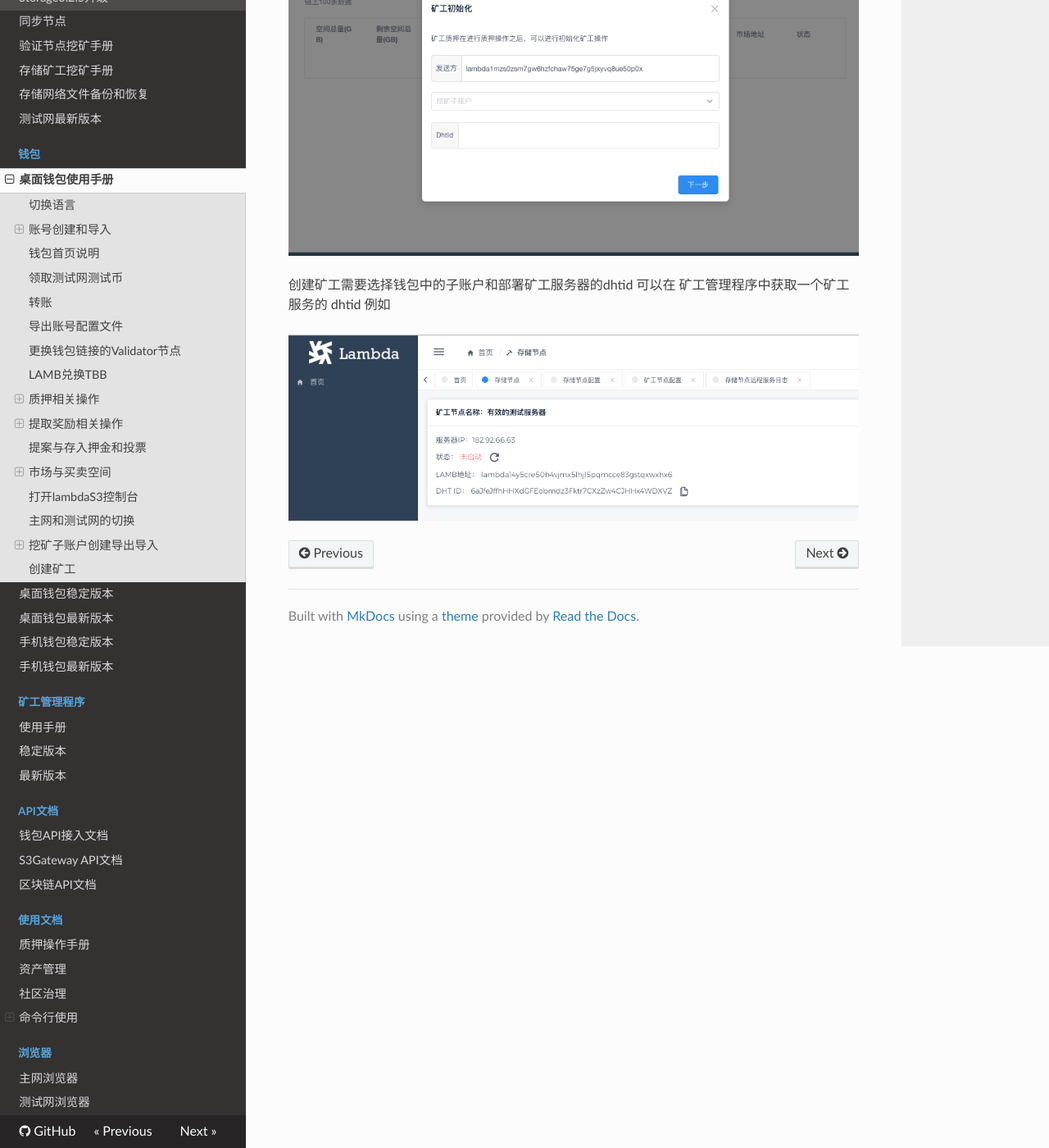
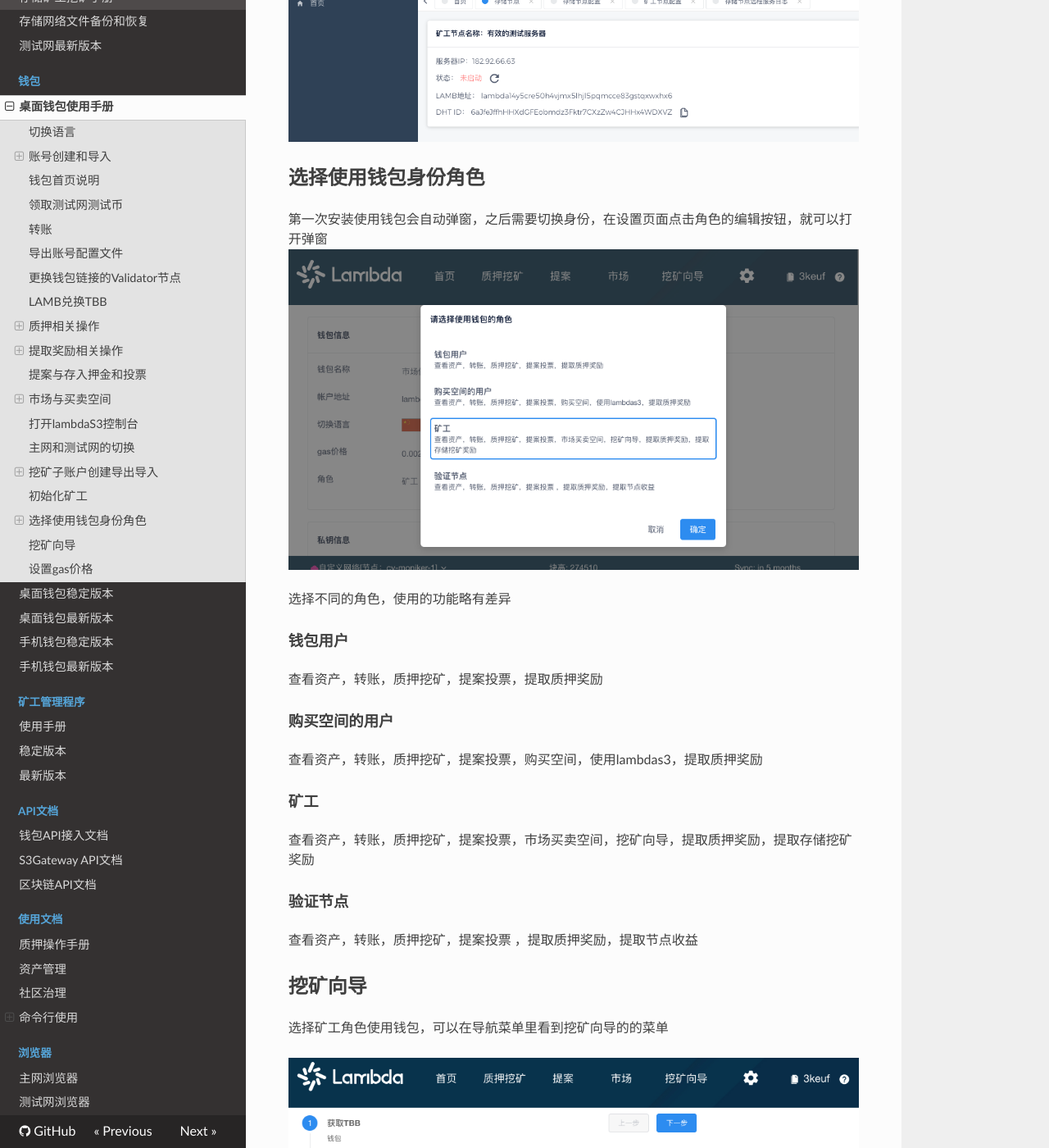
Before and after one commit to fireagainsmile/launch, an MkDocs documentation site: the page built from docs/Lambda-Wallet-Guide.md, in a window 1280 px wide and 1400 px high, scrolled down 34237 px. Shown: the whole window at 82% size. Built offline with MkDocs 1.6.1, drawn with Linux system fonts in a browser that asks for light colours; nearby versions of some CDN libraries; some of the changed text lies outside the part shown.

Commit message:
Refactor docs wallet (#41)
* 钱包文档

* 目录

* 文档截图

* 新增功能说明

* 英文文档

Co-authored-by: zhangchao <544262408@qq.com>

```diff
--- a/docs/Lambda-Wallet-Guide.md
+++ b/docs/Lambda-Wallet-Guide.md
@@ -32,7 +32,10 @@
 * [打开lambdaS3控制台](#打开lambdaS3控制台)
 * [主网和测试网的切换](#主网和测试网的切换)
 * [挖矿子账户创建导出导入](#挖矿子账户创建导出导入)
-* [创建矿工](#创建矿工)
+* [初始化矿工](#初始化矿工)
+* [选择使用钱包身份角色](#选择使用钱包身份角色)
+* [挖矿向导](#挖矿向导)
+* [设置gas价格](#设置gas价格)
 
 ## 切换语言
 
@@ -369,7 +372,7 @@ TBB可用于质押
 
 ## 挖矿子账户创建导出导入
 
-在钱包首页点击子账户链接，切换到子账户标签页
+在钱包首页点击挖矿，向导，点击下一步，直到看到创建子账户模块
 
 ![avatar](img/sonaccount.png)
 
@@ -403,18 +406,58 @@ TBB可用于质押
 例如 在矿工管理程序中选择钱包导出的子账户
 ![avatar](img/sonaccountd5.png)
 
-## 创建矿工
+## 初始化矿工
 
-点击钱包的市场页面，再点击我出售的空间面板，可以看到矿工初始化按钮
-
-![avatar](img/marketd1.png)
-
+点击导航菜单的挖矿向导，在挖矿向导页面点击下一步，直到看到初始化矿工模块
 点击矿工初始化按钮，打开创建矿工弹窗
-
-![avatar](img/marketd2.png)
+![avatar](img/minersetup.png)
 
 创建矿工需要选择钱包中的子账户和部署矿工服务器的dhtid
 可以在 矿工管理程序中获取一个矿工服务的 dhtid
 例如
 
 ![avatar](img/marketd3.png)
+
+## 选择使用钱包身份角色
+
+第一次安装使用钱包会自动弹窗，之后需要切换身份，在设置页面点击角色的编辑按钮，就可以打开弹窗
+![avatar](img/role.png)
+
+选择不同的角色，使用的功能略有差异
+#### 钱包用户
+查看资产，转账，质押挖矿，提案投票，提取质押奖励
+
+#### 购买空间的用户
+查看资产，转账，质押挖矿，提案投票，购买空间，使用lambdas3，提取质押奖励
+
+#### 矿工
+查看资产，转账，质押挖矿，提案投票，市场买卖空间，挖矿向导，提取质押奖励，提取存储挖矿奖励
+
+#### 验证节点
+查看资产，转账，质押挖矿，提案投票 ，提取质押奖励，提取节点收益
+
+
+## 挖矿向导
+选择矿工角色使用钱包，可以在导航菜单里看到挖矿向导的的菜单
+
+![avatar](img/MiningGuide.png)
+挖矿向导 将矿工挖矿的步骤展示出来，
+并且整理了挖矿过程中需要用到的钱包的功能、和矿工管理程序的说明
+
+挖矿向导中包含钱包的功能有
+
+1质押挖矿
+
+2创建矿工子账户
+
+3初始化矿工
+
+4出售空间
+
+
+
+
+## 设置gas价格
+
+在设置页面点击 编辑gas价格，打开弹窗，即可设置gas的价格
+![avatar](img/Gasprice.png)
```
Also changed, not shown: docs/Lambda-Wallet-Guide-en.md (+97 -1 lines), docs/img/Gasprice.png (added), docs/img/MiningGuide.png (added), docs/img/enMiningGuide.png (added), docs/img/enSwitchnetwork.png (added), docs/img/encreatsubaccount.png (added), docs/img/enexportsubaccount.png (added), docs/img/engaseprise.png (added), docs/img/enimportsubaccount.png (added), docs/img/enminersetup.png (added), docs/img/enrole.png (added), docs/img/ensonaccount.png (added), docs/img/minersetup.png (added), docs/img/role.png (added), 1 more files.
